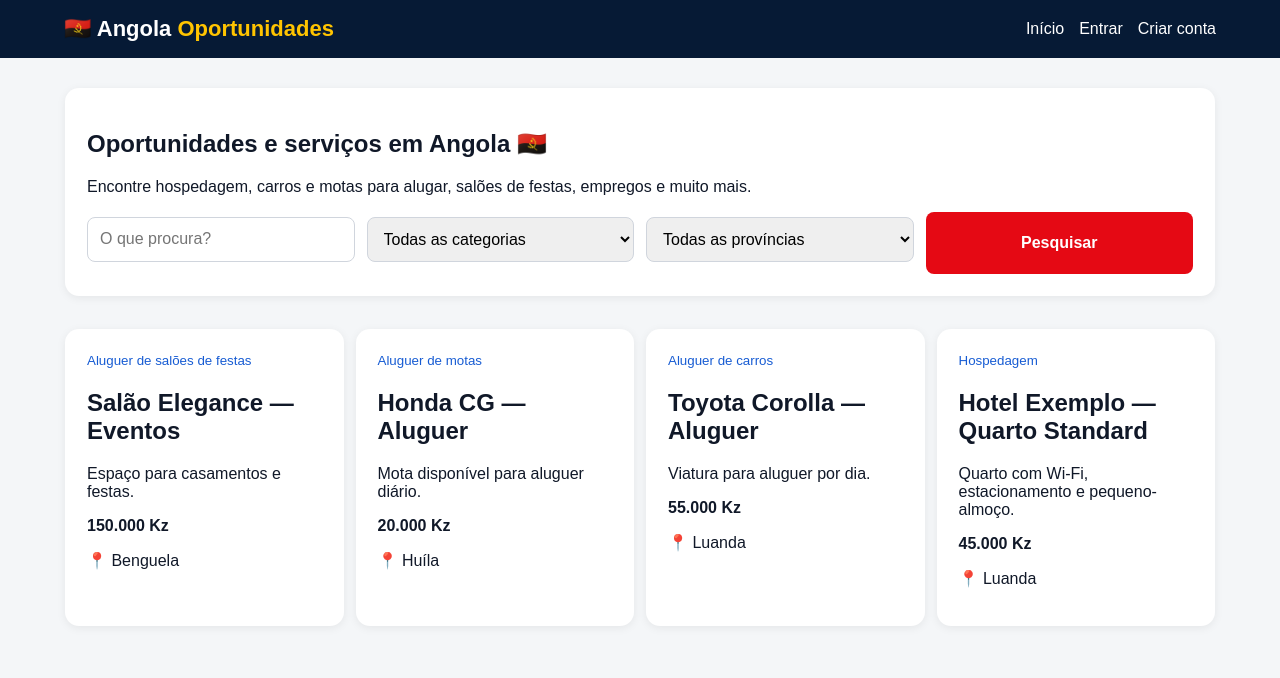
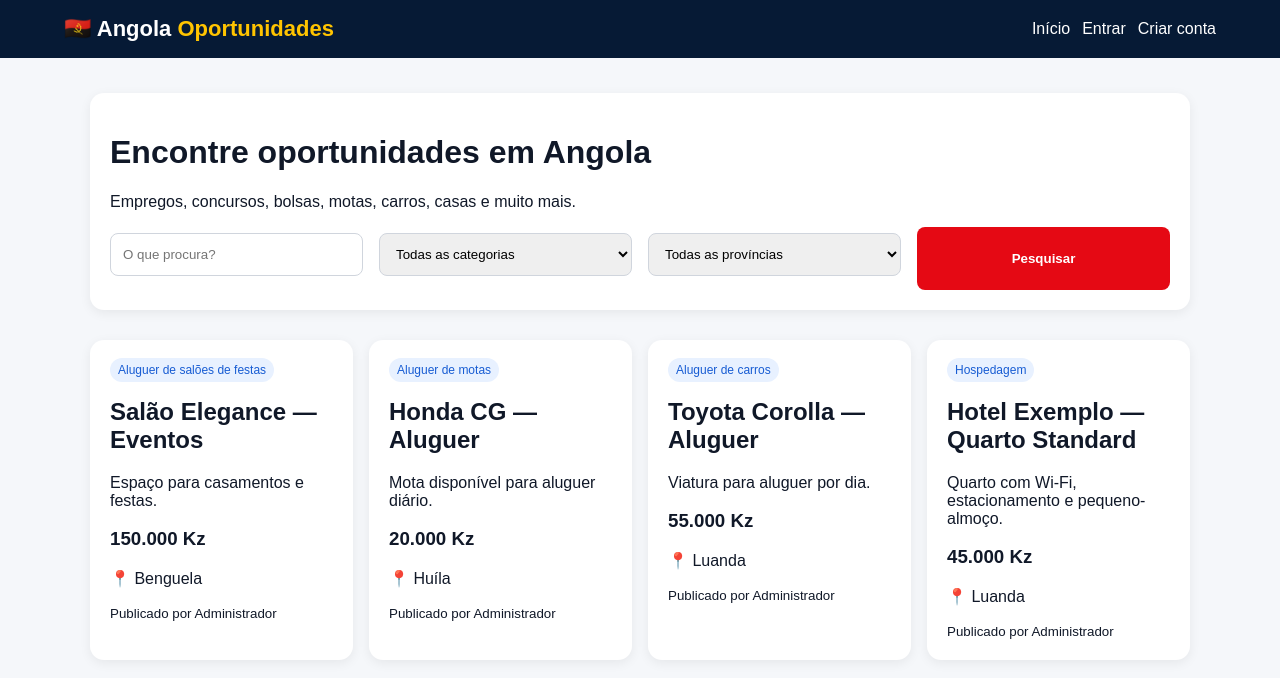
Before and after one commit to uhtalldemaurex-stack/angola-oportunidades, a Flask app: page / in a window 1280 px wide. Shown: the top 678 px of the page. Run offline with Flask 3, Linux system fonts and the light colour scheme; data comes from the database, SQL or seed files in the repository.

Commit message:
Add files via upload

```diff
--- a/static/style.css
+++ b/static/style.css
@@ -1 +1 @@
-body{margin:0;font-family:Arial,sans-serif;background:#f4f6f8;color:#101828}header{background:#061a35;color:white;padding:16px 5%;display:flex;justify-content:space-between;align-items:center}header b{font-size:22px}header span{color:#ffc400}nav a{color:white;text-decoration:none;margin-left:15px}main{max-width:1150px;margin:30px auto;padding:0 16px}.hero,article{background:white;padding:22px;border-radius:14px;margin:15px 0;box-shadow:0 2px 10px #0001}.hero form,.grid{display:grid;grid-template-columns:repeat(auto-fit,minmax(220px,1fr));gap:12px}.grid{margin-top:18px}input,select,textarea,button{font:inherit;padding:12px;border:1px solid #d0d5dd;border-radius:8px;box-sizing:border-box}input,select,textarea{width:100%;margin:5px 0 12px}textarea{min-height:130px}button{background:#e50914;color:white;border:0;font-weight:bold;cursor:pointer}small{color:#175cd3}.flash{background:#fff3bf;padding:12px;border-radius:8px}.scroll{overflow:auto}table{width:100%;border-collapse:collapse;min-width:700px}th,td{padding:10px;border-bottom:1px solid #ddd;text-align:left}@media(max-width:650px){header{display:block}nav{margin-top:12px}nav a{margin:0 10px 0 0}}
+body{margin:0;font-family:Arial,sans-serif;background:#f5f7fa;color:#101828}.header{background:#061a35;color:#fff;padding:16px 5%;display:flex;justify-content:space-between;align-items:center}.brand{font-size:22px;font-weight:800}.brand span{color:#ffc400}.container{max-width:1100px;margin:35px auto;padding:0 18px}.card{background:#fff;border-radius:14px;padding:20px;margin:15px 0;box-shadow:0 3px 12px #0001}.btn{display:inline-block;padding:11px 15px;border:0;border-radius:8px;text-decoration:none;font-weight:700;cursor:pointer}.red{background:#e50914;color:#fff}.dark{background:#061a35;color:#fff}.green{background:#079447;color:#fff}.input,select,textarea{width:100%;padding:12px;border:1px solid #d0d5dd;border-radius:8px;margin:6px 0 14px;box-sizing:border-box}.grid{display:grid;grid-template-columns:repeat(auto-fit,minmax(240px,1fr));gap:16px}.tag{font-size:12px;background:#e8f1ff;color:#175cd3;padding:5px 8px;border-radius:15px}.flash{padding:12px;background:#fff3bf;border-radius:8px;margin-bottom:15px}.nav a{color:#fff;margin-left:12px;text-decoration:none}.table{width:100%;border-collapse:collapse}.table th,.table td{padding:10px;border-bottom:1px solid #e4e7ec;text-align:left}.actions{display:flex;gap:6px;flex-wrap:wrap}.stat{padding:20px;background:#fff;border-radius:12px}.stat b{display:block;font-size:28px;margin-top:6px}@media(max-width:700px){.table{min-width:700px}.scroll{overflow:auto}}
--- a/templates/anunciar.html
+++ b/templates/anunciar.html
@@ -1 +1 @@
-{% extends "base.html" %}{% block content %}<article><h1>Publicar anúncio</h1><form method="post" enctype="multipart/form-data"><input name="title" placeholder="Título" required><textarea name="description" placeholder="Descrição" required></textarea><select name="category">{% for c in categories %}<option>{{c}}</option>{% endfor %}</select><select name="province">{% for p in provinces %}<option>{{p}}</option>{% endfor %}</select><input name="price" placeholder="Preço"><input type="file" name="image" accept=".jpg,.jpeg,.png,.webp"><button>Enviar para aprovação</button></form></article>{% endblock %}
+{% extends "base.html" %}{% block title %}Publicar anúncio{% endblock %}{% block content %}<div class="card"><h1>Publicar anúncio</h1><p>O anúncio ficará pendente até ser analisado pelo administrador.</p><form method="post" enctype="multipart/form-data"><label>Título</label><input class="input" name="title" required><label>Descrição</label><textarea class="input" name="description" rows="6" required></textarea><label>Categoria</label><select name="category">{% for c in ['Empregos','Concursos','Bolsas de estudo','Cursos','Motas','Carros','Casas','Telefones','Outros produtos'] %}<option>{{c}}</option>{% endfor %}</select><label>Província</label><input class="input" name="province" required><label>Preço (opcional)</label><input class="input" name="price"><label>Imagem (máx. 5 MB)</label><input class="input" type="file" name="image" accept=".jpg,.jpeg,.png,.webp"><button class="btn red">Enviar para aprovação</button></form></div>{% endblock %}
--- a/templates/base.html
+++ b/templates/base.html
@@ -1 +1,3 @@
-<!doctype html><html lang="pt-AO"><head><meta charset="utf-8"><meta name="viewport" content="width=device-width,initial-scale=1"><title>{% block title %}Angola Oportunidades{% endblock %}</title><link rel="stylesheet" href="{{url_for('static',filename='style.css')}}"></head><body><header><b>🇦🇴 Angola <span>Oportunidades</span></b><nav><a href="/">Início</a>{% if current_user %}<a href="/anunciar">＋ Anunciar</a>{% if current_user.role=="admin" %}<a href="/admin">Painel</a>{% endif %}<a href="/logout">Sair</a>{% else %}<a href="/login">Entrar</a><a href="/register">Criar conta</a>{% endif %}</nav></header><main>{% for m in get_flashed_messages() %}<div class="flash">{{m}}</div>{% endfor %}{% block content %}{% endblock %}</main></body></html>
+<!doctype html><html lang="pt-AO"><head><meta charset="utf-8"><meta name="viewport" content="width=device-width,initial-scale=1"><title>{% block title %}Angola Oportunidades{% endblock %}</title><link rel="stylesheet" href="{{ url_for('static',filename='style.css') }}"></head><body>
+<header class="header"><div class="brand">🇦🇴 Angola <span>Oportunidades</span></div><nav class="nav"><a href="{{ url_for('home') }}">Início</a>{% if current_user %}<a href="{{ url_for('anunciar') }}">＋ Anunciar</a>{% if current_user.role=='admin' %}<a href="{{ url_for('admin') }}">Painel</a>{% endif %}<a href="{{ url_for('logout') }}">Sair</a>{% else %}<a href="{{ url_for('login') }}">Entrar</a><a href="{{ url_for('register') }}">Criar conta</a>{% endif %}</nav></header>
+<div class="container">{% with messages=get_flashed_messages() %}{% for m in messages %}<div class="flash">{{m}}</div>{% endfor %}{% endwith %}{% block content %}{% endblock %}</div></body></html>
--- a/templates/home.html
+++ b/templates/home.html
@@ -1 +1,3 @@
-{% extends "base.html" %}{% block content %}<section class="hero"><h1>Oportunidades e serviços em Angola 🇦🇴</h1><p>Encontre hospedagem, carros e motas para alugar, salões de festas, empregos e muito mais.</p><form><input name="q" placeholder="O que procura?" value="{{q}}"><select name="category"><option value="">Todas as categorias</option>{% for c in categories %}<option value="{{c}}" {% if category==c %}selected{% endif %}>{{c}}</option>{% endfor %}</select><select name="province"><option value="">Todas as províncias</option>{% for p in provinces %}<option {% if province==p %}selected{% endif %}>{{p}}</option>{% endfor %}</select><button>Pesquisar</button></form></section><div class="grid">{% for a in ads %}<article><small>{{a.category}}</small><h2>{{a.title}}</h2><p>{{a.description}}</p><b>{% if a.price %}{{a.price}} Kz{% endif %}</b><p>📍 {{a.province}}</p></article>{% else %}<article>Nenhum anúncio encontrado.</article>{% endfor %}</div>{% endblock %}
+{% extends "base.html" %}{% block title %}Angola Oportunidades{% endblock %}{% block content %}
+<div class="card"><h1>Encontre oportunidades em Angola</h1><p>Empregos, concursos, bolsas, motas, carros, casas e muito mais.</p><form method="get" class="grid"><input class="input" name="q" value="{{q}}" placeholder="O que procura?"><select name="category"><option value="">Todas as categorias</option>{% for c in ['Empregos','Concursos','Bolsas de estudo','Cursos','Motas','Carros','Casas','Telefones','Outros produtos'] %}<option {% if category==c %}selected{% endif %}>{{c}}</option>{% endfor %}</select><select name="province"><option value="">Todas as províncias</option>{% for p in ['Luanda','Huíla','Namibe','Benguela','Huambo','Cabinda'] %}<option {% if province==p %}selected{% endif %}>{{p}}</option>{% endfor %}</select><button class="btn red">Pesquisar</button></form></div>
+<div class="grid">{% for a in ads %}<div class="card"><span class="tag">{{a.category}}</span><h2>{{a.title}}</h2><p>{{a.description}}</p>{% if a.price %}<h3>{{a.price}} Kz</h3>{% endif %}<p>📍 {{a.province}}</p><small>Publicado por {{a.user_name or 'Utilizador'}}</small></div>{% else %}<div class="card">Ainda não existem anúncios aprovados para esta pesquisa.</div>{% endfor %}</div>{% endblock %}
--- a/templates/login.html
+++ b/templates/login.html
@@ -1 +1 @@
-{% extends "base.html" %}{% block content %}<article><h1>Entrar</h1><form method="post"><input name="email" type="email" placeholder="Email" required><input name="password" type="password" placeholder="Palavra-passe" required><button>Entrar</button></form></article>{% endblock %}
+{% extends "base.html" %}{% block title %}Entrar{% endblock %}{% block content %}<div class="card"><h1>Entrar</h1><form method="post"><label>Email</label><input class="input" name="email" type="email" required><label>Palavra-passe</label><input class="input" name="password" type="password" required><button class="btn red">Entrar</button></form></div>{% endblock %}
--- a/templates/register.html
+++ b/templates/register.html
@@ -1 +1 @@
-{% extends "base.html" %}{% block content %}<article><h1>Criar conta</h1><form method="post"><input name="name" placeholder="Nome" required><input name="email" type="email" placeholder="Email" required><input name="province" placeholder="Província"><input name="password" type="password" minlength="8" placeholder="Palavra-passe" required><button>Criar conta</button></form></article>{% endblock %}
+{% extends "base.html" %}{% block title %}Criar conta{% endblock %}{% block content %}<div class="card"><h1>Criar conta</h1><form method="post"><label>Nome</label><input class="input" name="name" required><label>Email</label><input class="input" name="email" type="email" required><label>Província</label><input class="input" name="province"><label>Palavra-passe</label><input class="input" name="password" type="password" minlength="8" required><button class="btn red">Criar conta</button></form></div>{% endblock %}
```
Also changed, not shown: templates/admin.html (+6 -1 lines), README.md.
